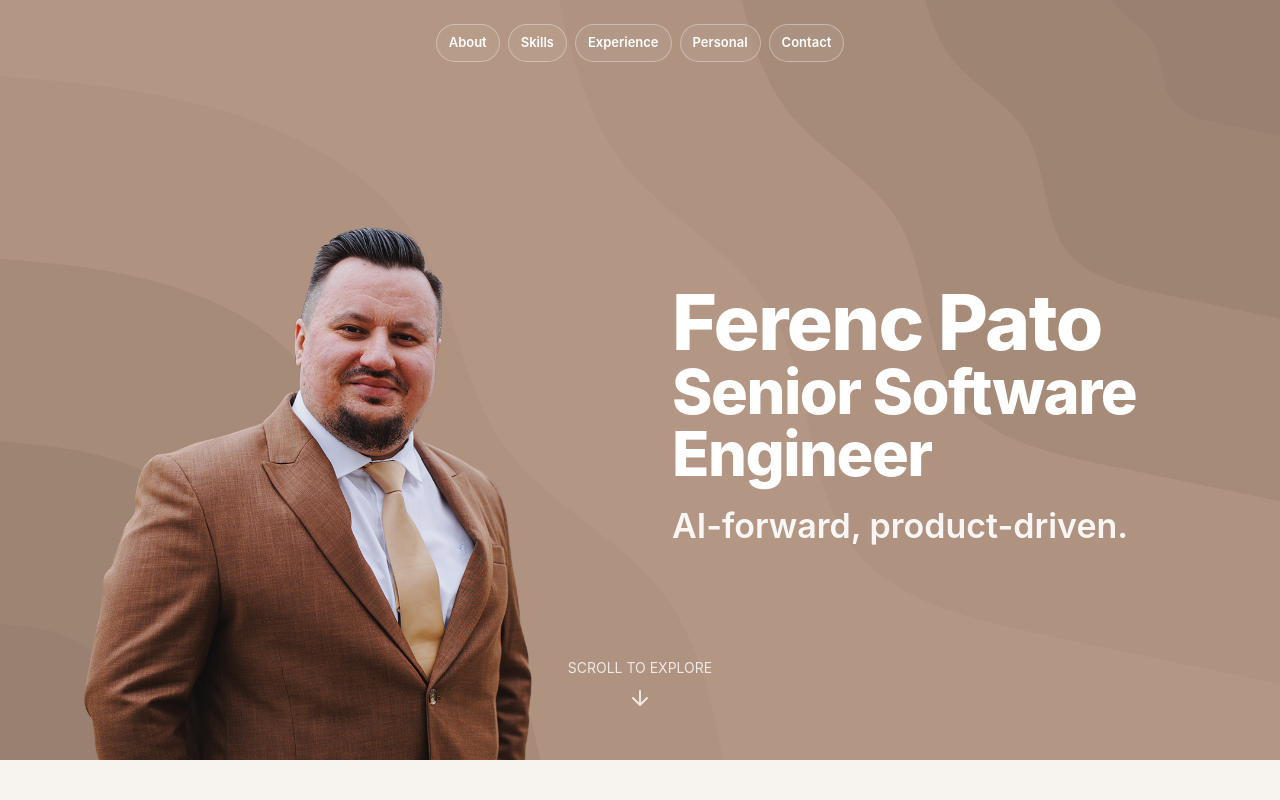
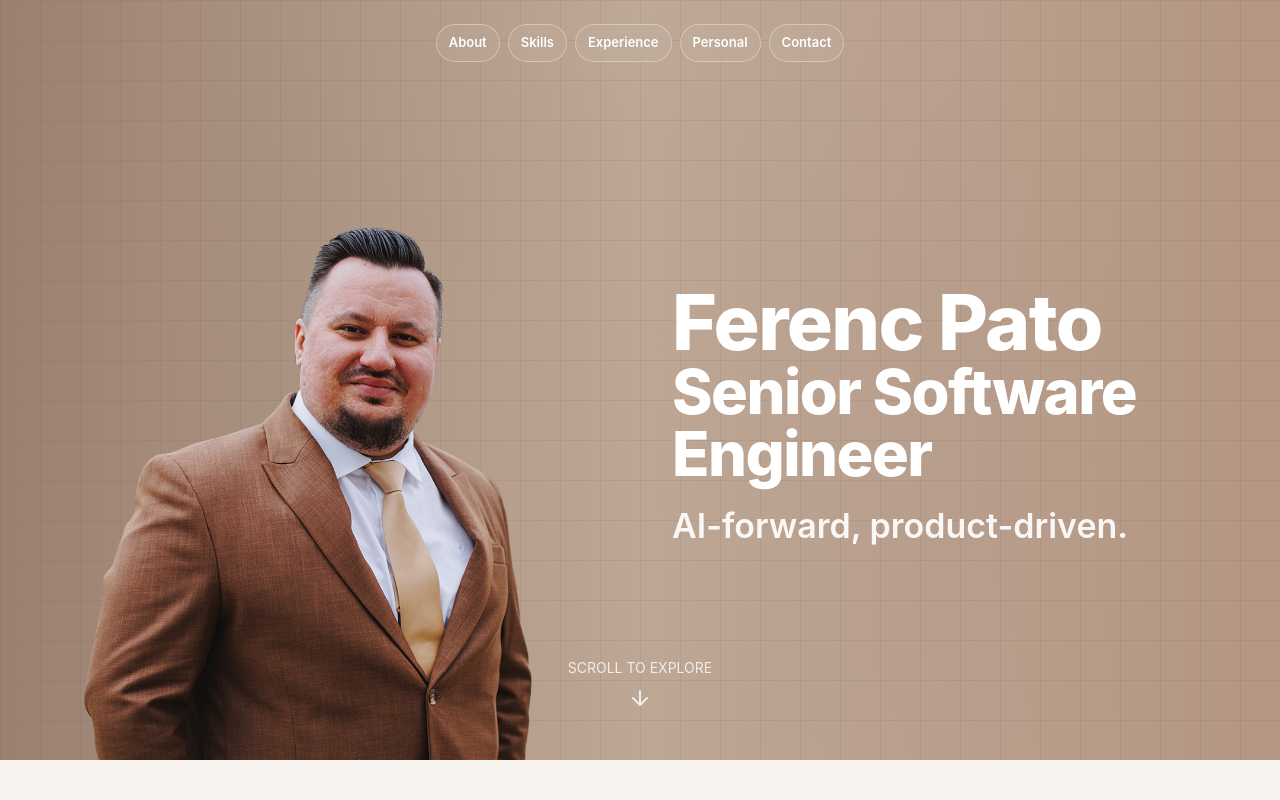
Before and after one commit to ferquo/resume, a website built with Vite: page index.html in a window 1280 px wide. Shown: the top 800 px of the page. Built offline with nearby package versions, Linux system fonts and the light colour scheme; a web font is replaced by a local one.

Commit message:
Enhance hero section background with grid and orb overlay
Replaces the hero section's background with a layered grid and radial orb effect using CSS gradients and palette colors, improving visual interest without external libraries.

```diff
--- a/css/styles.css
+++ b/css/styles.css
@@ -53,10 +53,20 @@ section:nth-child(even) {
     gap: 2rem;
     justify-content: center;
     text-align: left;
-    background: url('../images/blob-bg.svg'), linear-gradient(to right, #9a8070, #c0aa98, #b39683);
-    background-size: cover;
-    background-position: center;
-    background-repeat: no-repeat;
+    /* Grid + radial orb overlay using existing palette (no Tailwind) */
+    background-color: #9a8070; /* base tint behind gradients */
+    background-image:
+        /* grid columns */
+        linear-gradient(to right, rgba(124, 103, 85, 0.15) 1px, transparent 1px),
+        /* grid rows */
+        linear-gradient(to bottom, rgba(124, 103, 85, 0.15) 1px, transparent 1px),
+        /* soft orb glow */
+        radial-gradient(circle at 50% 60%, rgba(179, 150, 131, 0.18) 0%, rgba(154, 128, 112, 0.08) 40%, transparent 70%),
+        /* existing mocha gradient base */
+        linear-gradient(to right, #9a8070, #c0aa98, #b39683);
+    background-size: 40px 40px, 40px 40px, 100% 100%, cover;
+    background-position: top left, top left, center center, center center;
+    background-repeat: repeat, repeat, no-repeat, no-repeat;
     position: relative;
     overflow: hidden;
     color: #fff;
```
